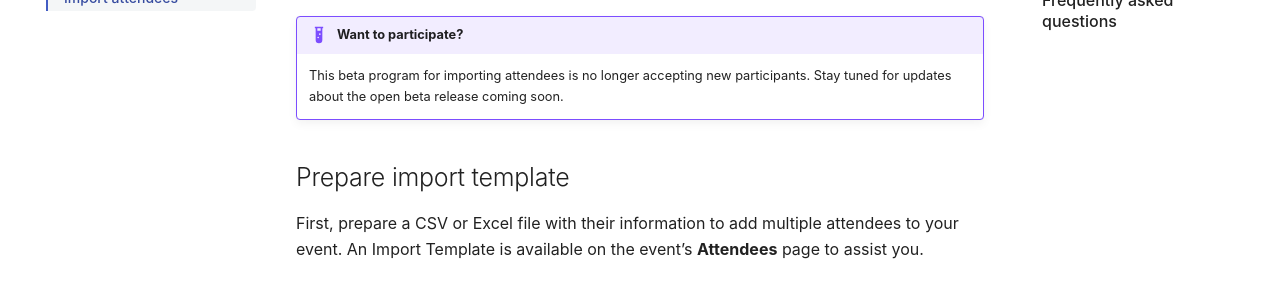
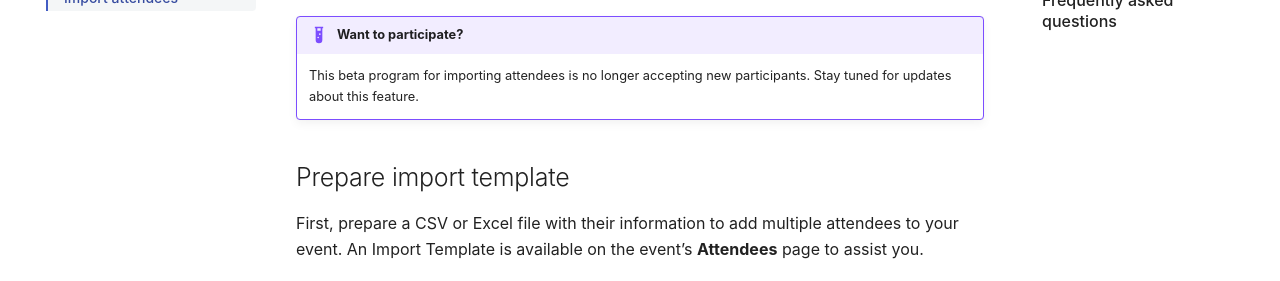
Before and after one commit to truj1ll0/mkdocs-help-center, an MkDocs documentation site: the page built from docs/classy-live/import-attendees.md, in a window 1280 px wide and 900 px high, scrolled down 569 px, cut to the strip 192-473 px from the top of the window. Built offline with MkDocs 1.6.1 and Material for MkDocs 9.7.7, drawn with Linux system fonts in a browser that asks for light colours; some web fonts are replaced.

Commit message:
Update import attendees callout

```diff
--- a/docs/classy-live/import-attendees.md
+++ b/docs/classy-live/import-attendees.md
@@ -8,7 +8,7 @@ Once added, they’ll appear on your event’s attendee list and can participate
 
 !!! example "Want to participate?"
 
-    This beta program for importing attendees is no longer accepting new participants. Stay tuned for updates about the open beta release coming soon.
+    This beta program for importing attendees is no longer accepting new participants. Stay tuned for updates about this feature.
 
 ## Prepare import template
 
```
